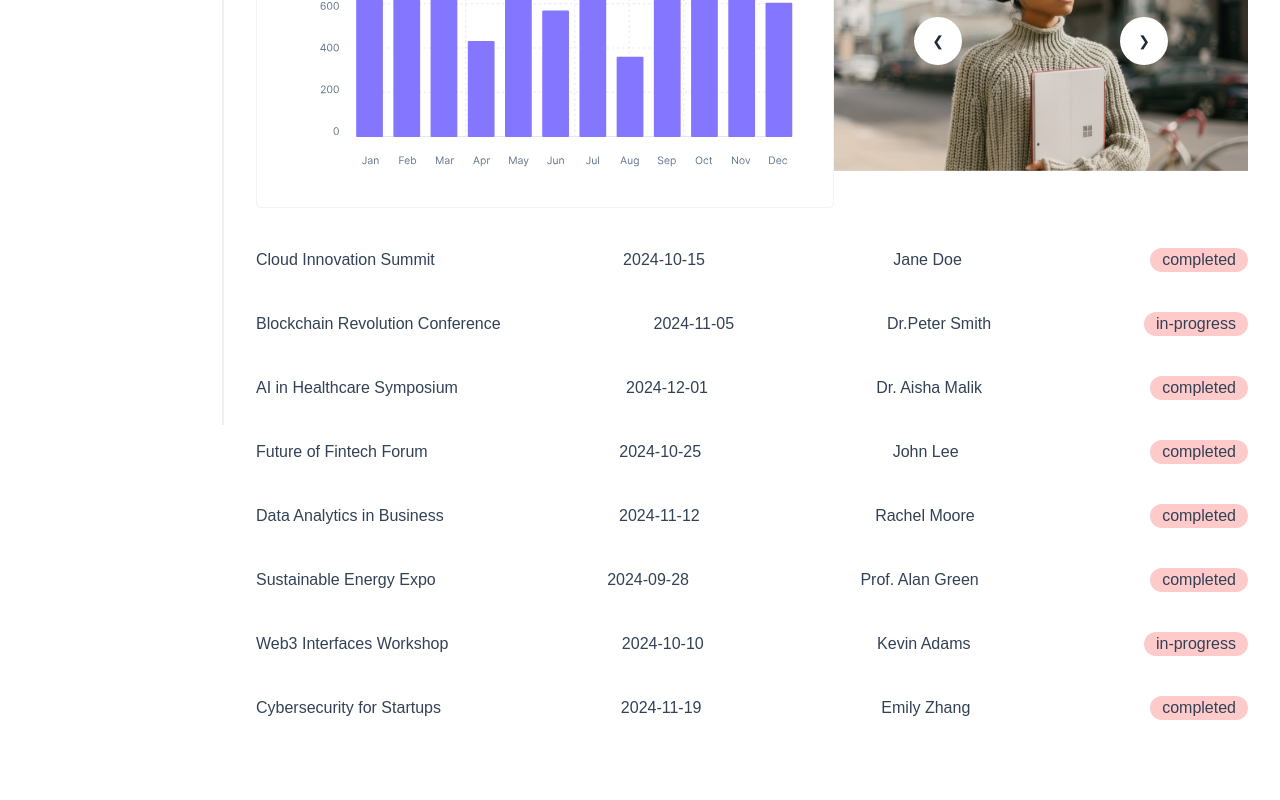
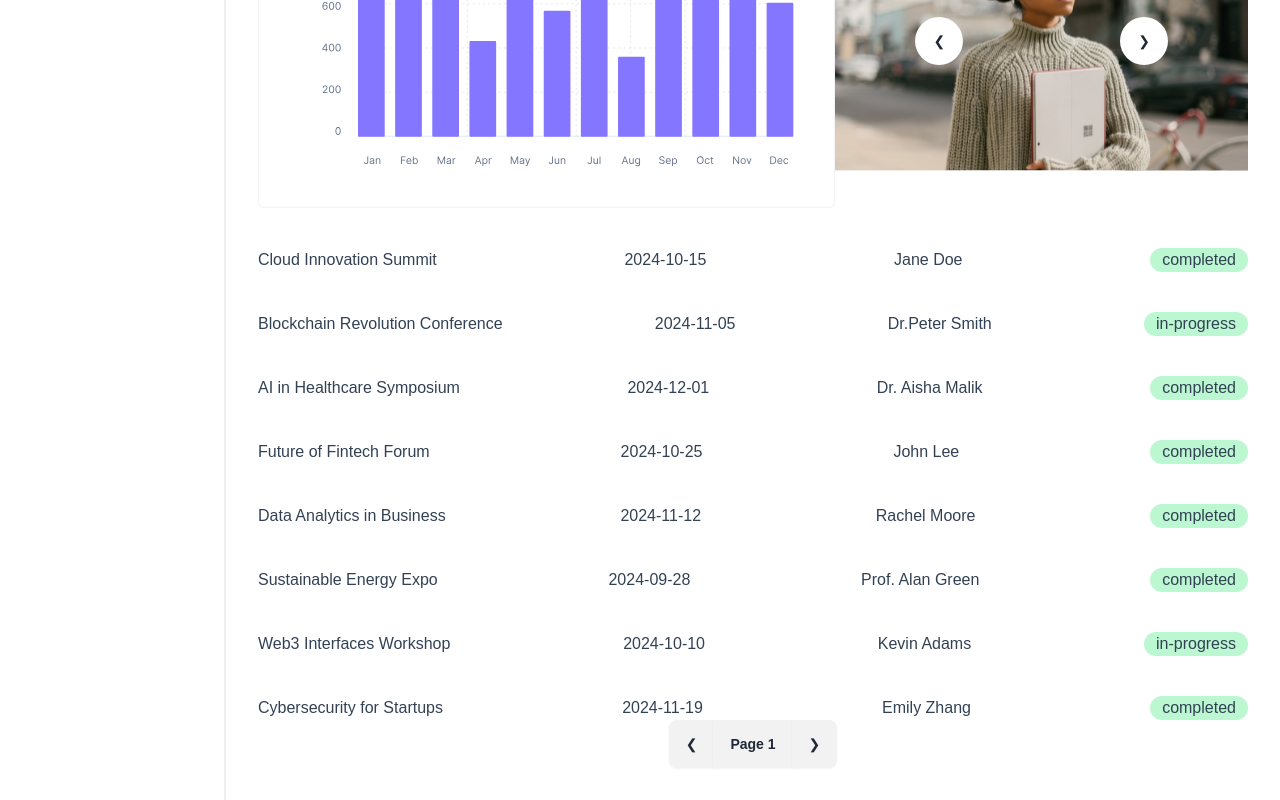
Before and after one commit to Daniel264/alphatwelve, a React (Vite) app: page / in a window 1280 px wide. Shown: the part 375-1175 px from the top of the page. Before the commit the page ends 1095 px from the top, so only its background shows below. Built offline with nearby package versions, Linux system fonts and the light colour scheme; a web font is replaced by a local one.

Commit message:
Use daisyui's pagination component

```diff
--- a/src/App.tsx
+++ b/src/App.tsx
@@ -1,19 +1,21 @@
 import Events from "./components/Events";
 import Hero from "./components/Hero";
 import Menu from "./components/Menu";
+import Pagination from "./components/Pagination";
 import Summary from "./components/Summary";
 import "./globals.css";
 
 function App() {
     return (
-        <div className="flex h-[100vh]">
-            <div>
+        <div className="flex min-h-[100vh]">
+            <div className="min-h-[100vh]">
                 <Menu />
             </div>
-            <div className="w-full h-[100vh] p-4 md:p-8 flex-col items-center flex">
+            <div className="w-full min-h-[100vh] p-4 md:p-8 flex-col items-center flex">
                 <Summary />
                 <Hero />
-                <Events />
+                <Events isCompleted={true} />
+                <Pagination />
             </div>
         </div>
     );
--- a/src/components/Events.tsx
+++ b/src/components/Events.tsx
@@ -15,7 +15,7 @@ const Events = ({isCompleted}: Status) => {
                     <span>{item.name}</span>
                     <span>{item.date}</span>
                     <span>{item.speaker}</span>
-                    <span className={`${isCompleted ? 'bg-green-300': 'bg-red-200'} rounded-badge px-3`}>{item.Status}</span>
+                    <span className={`${isCompleted ? 'bg-green-200': 'bg-red-200'} rounded-badge px-3`}>{item.Status}</span>
                 </div>
             ))}
         </div>
--- a/src/components/Menu.tsx
+++ b/src/components/Menu.tsx
@@ -2,17 +2,15 @@ import { MenuArray } from "../utils/Menu";
 
 const Menu = () => {
     return (
-        <div>
-            <ul className="menu border-[#ADA9BB]/20 border-r-2 h-[100vh] rounded-none w-56">
+        <div className="border-[#ADA9BB]/20 border-r-2 h-full">
+            <ul className="menu h-[100vh] rounded-none w-56">
                 {MenuArray.map((item, index) => (
                     <li key={index} className="flex flex-row">
                         <img className="w-14" src={item.image} alt="" />
                         <a>{item.text}</a>
                     </li>
                 ))}
-
             </ul>
-
         </div>
     );
 };
--- /dev/null
+++ b/src/components/Pagination.tsx
@@ -0,0 +1,15 @@
+import React from "react";
+
+const Pagination = () => {
+    return (
+        <div>
+            <div className="join">
+                <button className="join-item btn"> ❮ </button>
+                <button className="join-item btn">Page 1</button>
+                <button className="join-item btn"> ❯</button>
+            </div>
+        </div>
+    );
+};
+
+export default Pagination;
```
